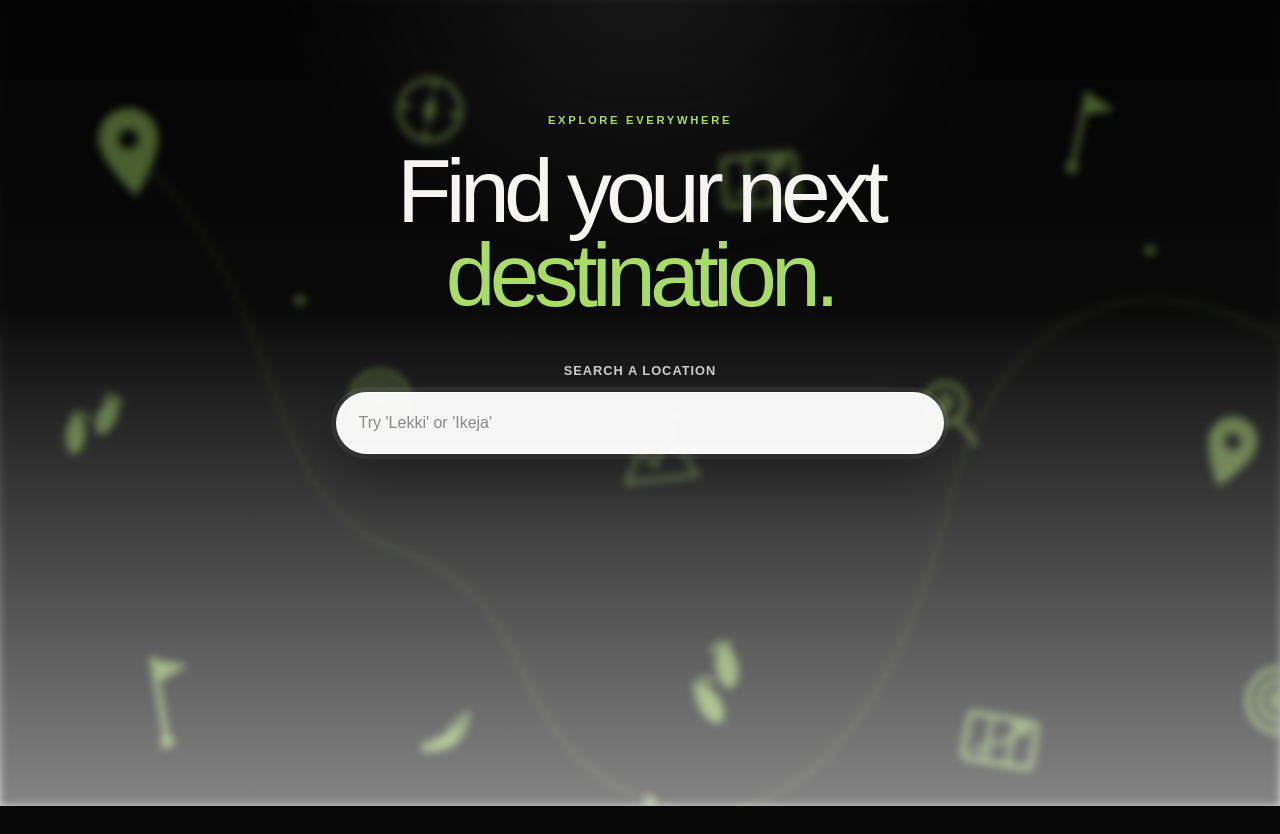
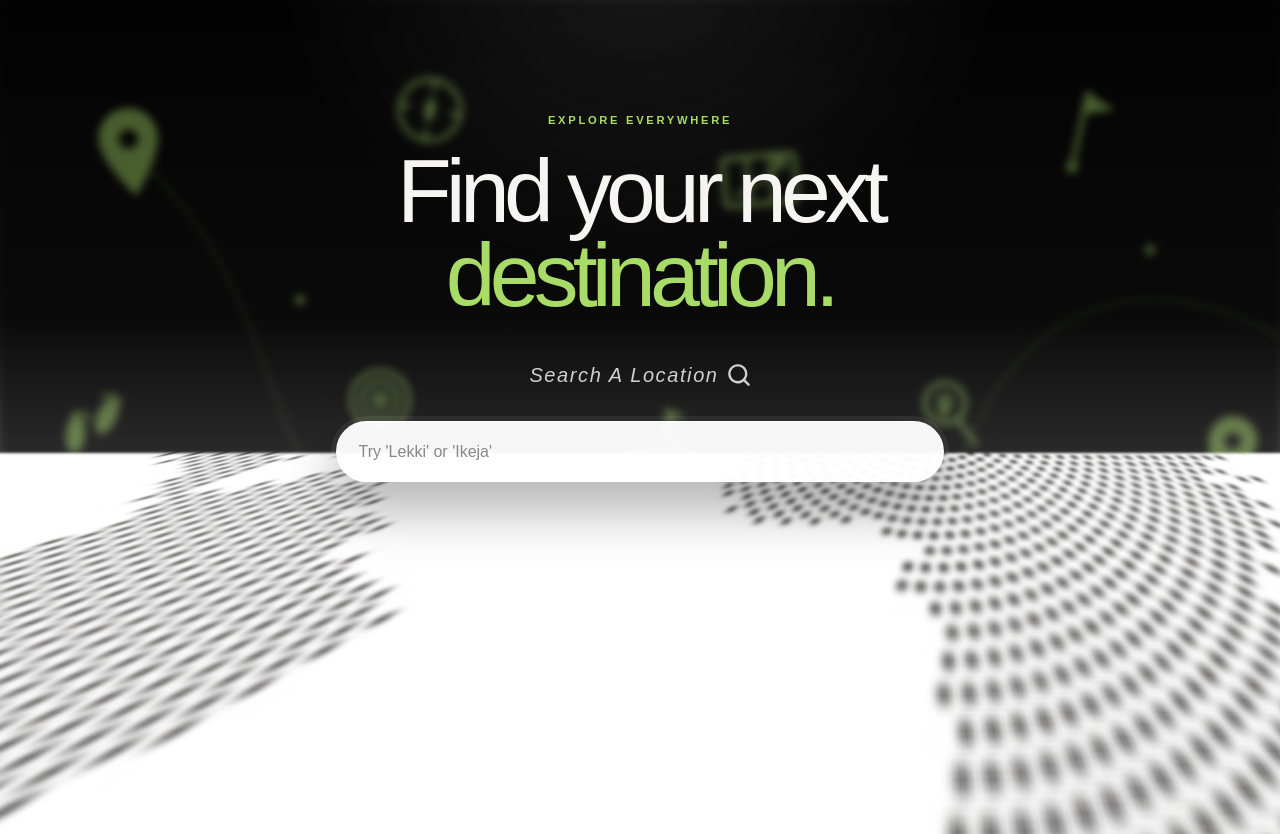
Before and after one commit to HazelDaniel/expert-listing-assessment, a Next.js app: page / in a window 1280 px wide. Before the commit the page ends 806 px from the top, so only its background shows below. Built offline with nearby package versions, Linux system fonts and the light colour scheme.

Commit message:
feat(style): improve ui

```diff
--- a/app/_components/LocationTypeahead.tsx
+++ b/app/_components/LocationTypeahead.tsx
@@ -137,8 +137,11 @@ export default function LocationTypeahead() {
 
   return (
     <div className="typeahead">
-      <label className="typeahead__label" htmlFor="location-input">
+      <label className="typeahead__label text-xl" htmlFor="location-input">
         Search a location
+        <span className="size-6 inline-flex items-center justify-center">
+          <svg className="scale-[1.2]" viewBox="0 0 24 24" fill="none" xmlns="http://www.w3.org/2000/svg"><g id="SVGRepo_bgCarrier" stroke-width="0"></g><g id="SVGRepo_tracerCarrier" stroke-linecap="round" stroke-linejoin="round"></g><g id="SVGRepo_iconCarrier"> <path fill-rule="evenodd" clip-rule="evenodd" d="M11 3C6.58172 3 3 6.58172 3 11C3 15.4183 6.58172 19 11 19C12.8487 19 14.551 18.3729 15.9056 17.3199L19.2929 20.7071C19.6834 21.0976 20.3166 21.0976 20.7071 20.7071C21.0976 20.3166 21.0976 19.6834 20.7071 19.2929L17.3199 15.9056C18.3729 14.551 19 12.8487 19 11C19 6.58172 15.4183 3 11 3ZM5 11C5 7.68629 7.68629 5 11 5C14.3137 5 17 7.68629 17 11C17 14.3137 14.3137 17 11 17C7.68629 17 5 14.3137 5 11Z" fill="currentColor"></path> </g></svg>
+        </span>
       </label>
 
       <div className="typeahead__field">
@@ -165,6 +168,7 @@ export default function LocationTypeahead() {
         {status === "loading" && (
           <span className="typeahead__spinner animate-spin" aria-hidden="true" />
         )}
+        <div className="typeahead__field-bg"></div>
       </div>
 
       {/* Screen-reader-only live region; the visible feedback lives in the listbox below */}
--- a/app/globals.css
+++ b/app/globals.css
@@ -53,15 +53,14 @@ body {
 }
 
 .home-shell__map {
-  /* background: url("/map-background-image.jpg") center bottom / cover no-repeat; */
+
   bottom: -7vh;
   filter: grayscale(1) contrast(1.05);
   height: 54vh;
   left: -5%;
   opacity: .76;
   position: absolute;
-  transform: perspective(900px) rotateX(15deg) scale(1.18) scaleX(1.2);
-  transform-origin: bottom center;
+
   width: 100%;
   background-size: 110% 110%;
   z-index: -1;
@@ -124,14 +123,33 @@ h1 span { color: var(--accent); }
 
 .typeahead__label {
   color: #d0d0d0;
-  font-size: .8rem;
-  font-weight: 600;
+  font-style: italic;
   letter-spacing: .08em;
-  margin-bottom: .75rem;
-  text-transform: uppercase;
+  margin-bottom: 2rem;
+  text-transform: capitalize;
+  @apply flex gap-2 items-center;
 }
 
 .typeahead__field { position: relative; width: 100%; }
+
+.typeahead__field-bg {
+  position: absolute;
+  display: block;
+  content: "";
+  top: 2rem;
+  left: -8%;
+  width: 100%;
+  height: 50vh;
+  /* background-color: red; */
+  transform: scale(2);
+  transform-origin: top;
+  z-index: -1;
+  width: 100vw;
+  background: url("/map-background-image.jpg") center bottom / cover no-repeat;
+    transform: perspective(90px) rotateX(25deg) scale(1.18) scaleX(1.6);
+  filter: blur(1px);
+
+}
 
 .typeahead__input {
   background: rgba(255, 255, 255, .96);
@@ -175,7 +193,7 @@ h1 span { color: var(--accent); }
   padding: .35rem;
   text-align: left;
   width: 100%;
-
+  max-width: 98vw;
 }
 
 .typeahead__row {
@@ -194,10 +212,13 @@ h1 span { color: var(--accent); }
   font-size: .78rem;
   margin: 1rem 0 0;
   max-width: 100%;
+  @apply  px-2 rounded-sm;
 }
 
-.typeahead__selection-label { color: #527b2c; font-weight: 700; }
-.typeahead__selection-content { color: #fffffe; font-weight: 700; }
+.typeahead__selection-label { color: #527b2c; @apply text-lg font-bold;}
+.typeahead__selection-content {
+  @apply text-gray-950 text-lg;
+ }
 
 @media (max-width: 600px) {
   .home-shell__content { padding-bottom: 17rem; }
```
